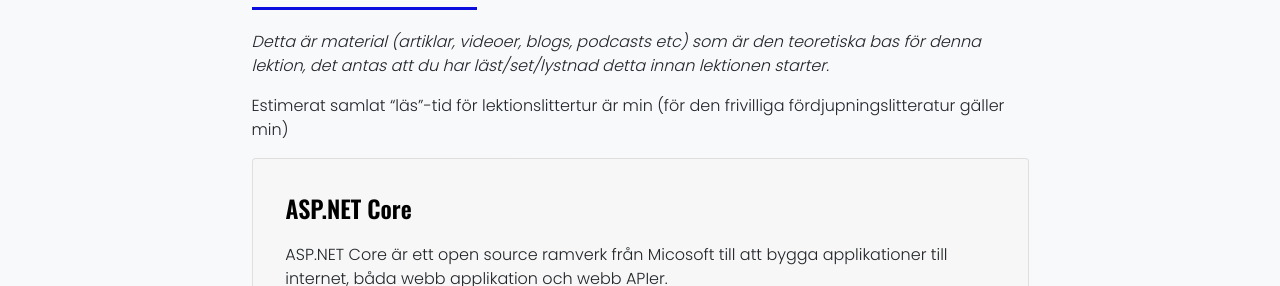
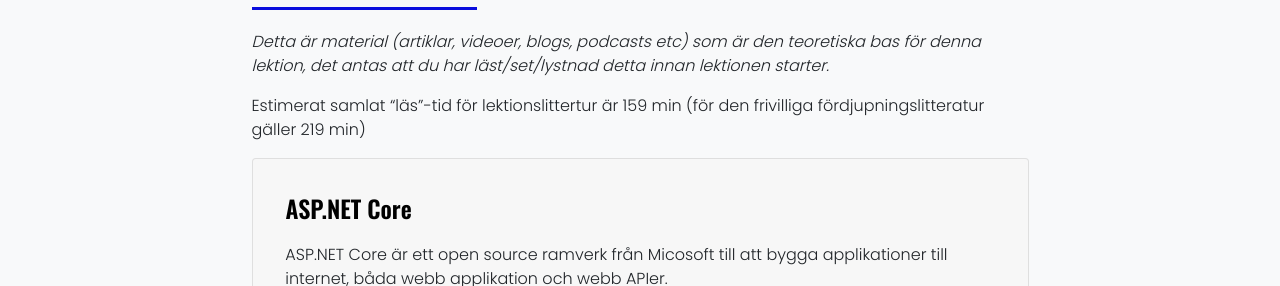
Before and after one commit to PGBSNH20/PGBSNH20-backendweb, a Jekyll site: the page built from lectures/03-aspnetcore.md, in a window 1280 px wide. Shown: the part 700-986 px from the top of the page. Built offline with Jekyll 4.4.1, drawn with Linux system fonts in a browser that asks for light colours; nearby versions of some CDN libraries; part of the change alters nothing that is shown.

Commit message:
Minor fix

```diff
--- a/lectures/03-aspnetcore.md
+++ b/lectures/03-aspnetcore.md
@@ -14,7 +14,7 @@ Vad är ASP.NET Core och hur kan vi bygga en simpel applikation
 ## Lektionslitteratur
 *Detta är material (artiklar, videoer, blogs, podcasts etc) som är den teoretiska bas för denna lektion, det antas att du har läst/set/lystnad detta innan lektionen starter.*
 
-Estimerat samlat "läs"-tid för lektionslittertur är {{lecture_asp_net_core_introduction.contentTimeTotal.literatureTime}} min (för den frivilliga fördjupningslitteratur gäller {{lecture_asp_net_core_introduction.contentTimeTotal.optionalLiteratureTime}} min)
+Estimerat samlat "läs"-tid för lektionslittertur är {{site.data.lecture_asp_net_core_introduction.contentTimeTotal.literatureTime}} min (för den frivilliga fördjupningslitteratur gäller {{site.data.lecture_asp_net_core_introduction.contentTimeTotal.optionalLiteratureTime}} min)
 
 {% include lecturenontopics.html lectureData="lecture_asp_net_core_introduction" %}
 {% include lecturetopics.html lectureData="lecture_asp_net_core_introduction" %}
```
